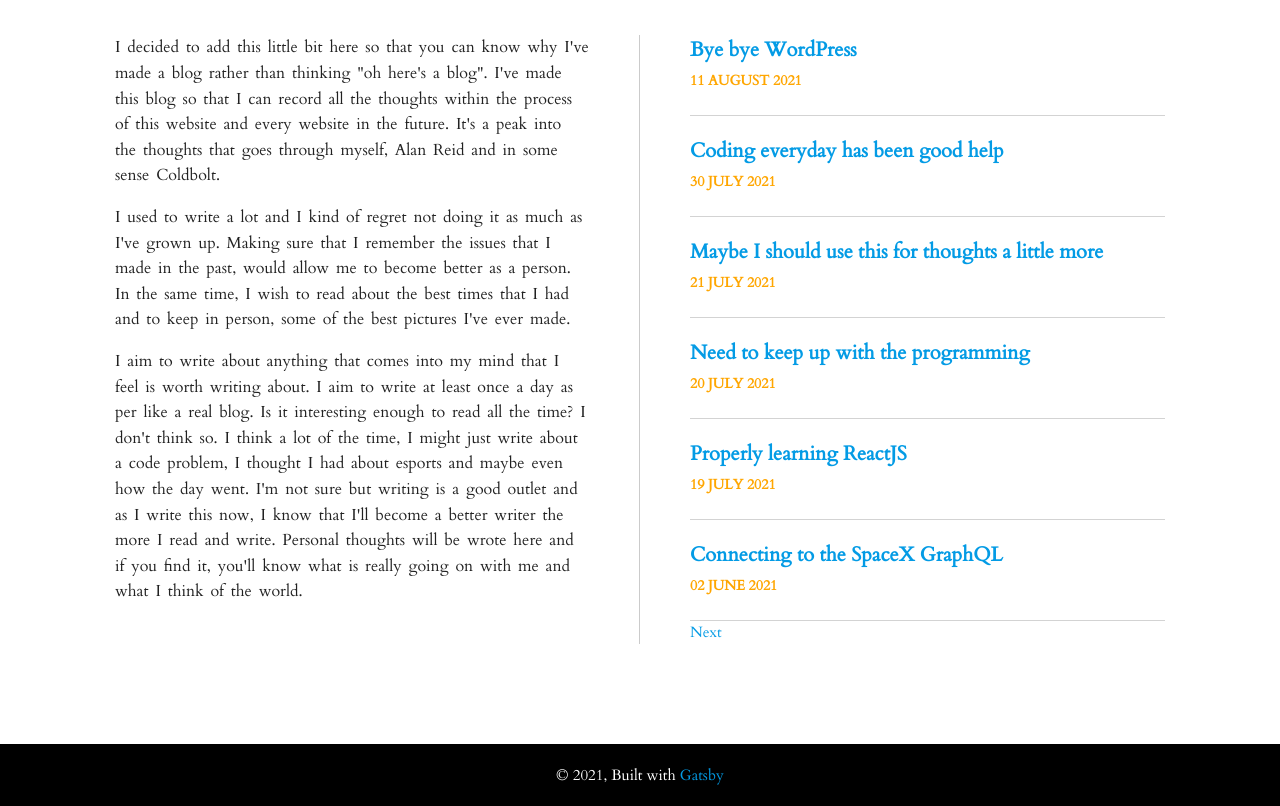
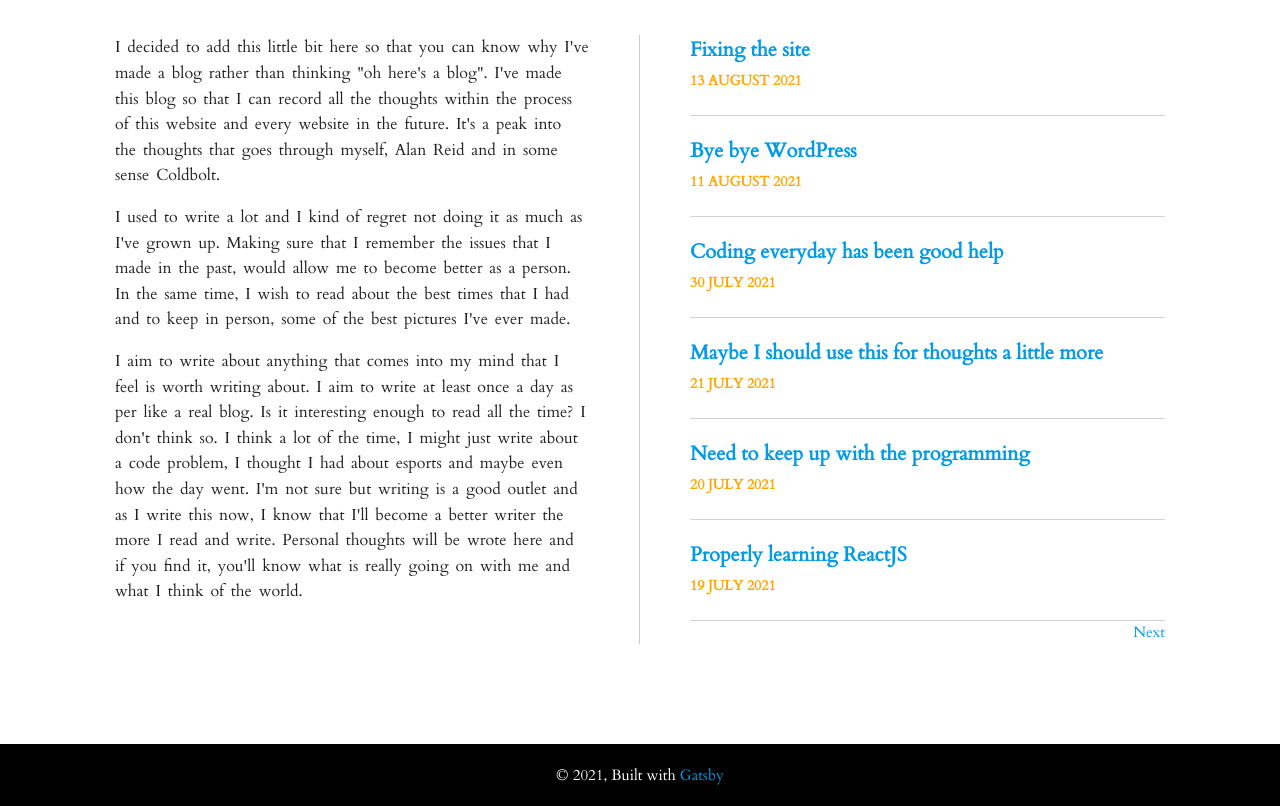
Before and after one commit to Coldboltage/coldbolt-blog, a Gatsby site: page /blog in a window 1280 px wide. Shown: the part 186-992 px from the top of the page. Built offline with nearby package versions, Linux system fonts and the light colour scheme; Gatsby itself is replaced by a stand-in of ours.

Commit message:
Added new post and fixed some functionality
Added about link to home page image and fixed the pager button render layout

```diff
--- a/src/components/Pager.js
+++ b/src/components/Pager.js
@@ -1,19 +1,26 @@
-import React from 'react'
-import {Link} from "gatsby"
+import React from "react"
+import { Link } from "gatsby"
+import * as styles from "../css/blog-template.module.css"
 
-const Pager = ({pageContext}) => {
-    const {previousPagePath, nextPagePath} = pageContext
-    console.log(nextPagePath)
+const Pager = ({ pageContext }) => {
+  const { previousPagePath, nextPagePath } = pageContext
   return (
+    <div className={styles.pager}>
       <div>
         {previousPagePath && (
+          <span>
+            <Link to={previousPagePath}>Previous</Link>
+          </span>
+        )}
+      </div>
+
       <div>
-                    <span><Link to={previousPagePath}>Previous</Link></span>
+        {nextPagePath && (
+          <span>
+            <Link to={nextPagePath}>Next</Link>
+          </span>
+        )}
       </div>
-            )}
-            {nextPagePath && (
-                <span><Link to={nextPagePath}>Next</Link></span>
-            )}
     </div>
   )
 }
--- a/src/css/blog-template.module.css
+++ b/src/css/blog-template.module.css
@@ -50,6 +50,13 @@
     justify-content: space-between;
 }
 
+/* Pager Setup */
+.pager {
+    display: flex;
+    flex-direction: row;
+    justify-content: space-between;
+}
+
 
 
 @media only screen and (max-width: 800px) {
--- /dev/null
+++ b/src/markdown-pages/post-24.md
@@ -0,0 +1,13 @@
+---
+slug: "fixing-the-site"
+date: "2021-08-13"
+title: "Fixing the site"
+image: "../images/pexels-pixabay-210881.jpg"
+---
+Like a house and all the work you have to put into keeping it up, the same exists with this website. I'm not too sure why this is the case but it's helping get my confidence back about programming.
+
+I get why people keep telling me to program. Watching the React course has helped me greatly understand more about React. Reducers, rendering, context, it's all in the head now. I'll probably use them in this site next for my next lab project! But you forget things if you don't apply the knowledge you already have. I'm going to take another two days break from the Udemy course so I can apply what I already know.
+
+I've added a few things onto the site to make it work more effectively. I'm happy with the changes I've made. I need to get a stronger idea on how to use Grid but that'll only come from making things. What I'll make next as a project, I have no idea but I need to get a new headset sorted, which I already have. It's been bought so I'm happy with that.
+
+I hear my Dad getting up to see if the lunch is ready. I better have a check what he's doing now! He's getting better though. I'm glad.
```
Also changed, not shown: src/components/image.js (+10 -3 lines), src/images/hills-ireland-sunny.jpg (added), src/images/pexels-pixabay-210881.jpg (added). Lines whose indentation alone changed are shown as unchanged.
